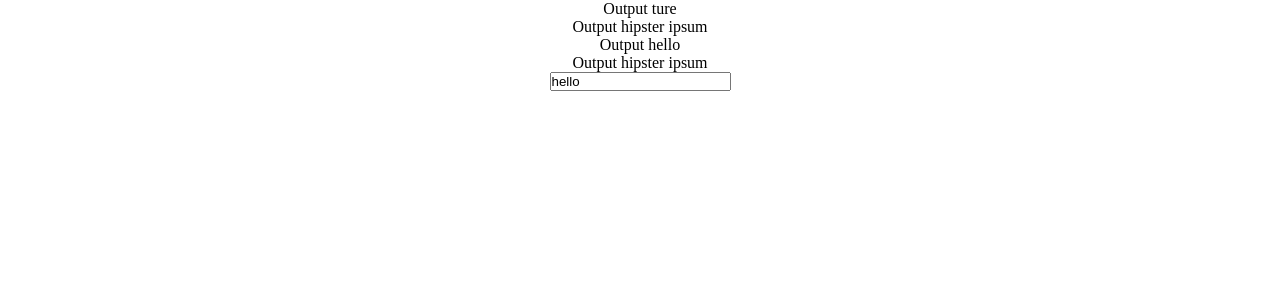
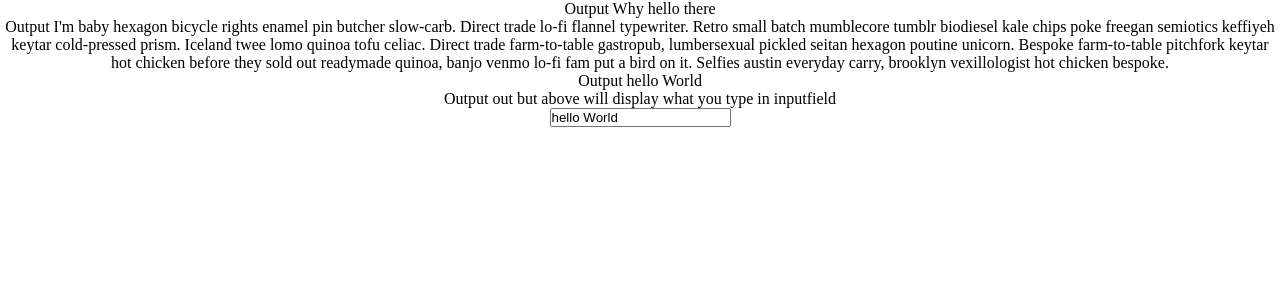
Before and after one commit to Thornvik/typescript-exercise, a React (Create React App) app: page / in a window 1280 px wide. Shown: the top 300 px of the page. Built offline with nearby package versions, Linux system fonts and the light colour scheme.

Commit message:
import sass to input/output

```diff
--- a/src/App.css
+++ b/src/App.css
@@ -1,38 +1,3 @@
 .App {
   text-align: center;
 }
-
-.App-logo {
-  height: 40vmin;
-  pointer-events: none;
-}
-
-@media (prefers-reduced-motion: no-preference) {
-  .App-logo {
-    animation: App-logo-spin infinite 20s linear;
-  }
-}
-
-.App-header {
-  background-color: #282c34;
-  min-height: 100vh;
-  display: flex;
-  flex-direction: column;
-  align-items: center;
-  justify-content: center;
-  font-size: calc(10px + 2vmin);
-  color: white;
-}
-
-.App-link {
-  color: #61dafb;
-}
-
-@keyframes App-logo-spin {
-  from {
-    transform: rotate(0deg);
-  }
-  to {
-    transform: rotate(360deg);
-  }
-}
--- a/src/App.tsx
+++ b/src/App.tsx
@@ -5,7 +5,7 @@ import Input from "./components/input/Input";
 import Output from "./components/output/Output";
 
 function App() {
-  const [name, setName] = useState("hello");
+  const [name, setName] = useState("hello World");
 
   const handleChange = (event: ChangeEvent<HTMLInputElement>) => {
     setName(event.target.value);
@@ -13,8 +13,14 @@ function App() {
 
   return (
     <div className="App">
-      <Output name="ture" paragraph="hipster ipsum"></Output>
-      <Output name={name} paragraph="hipster ipsum"></Output>
+      <Output
+        name="Why hello there"
+        paragraph="I'm baby hexagon bicycle rights enamel pin butcher slow-carb. Direct trade lo-fi flannel typewriter. Retro small batch mumblecore tumblr biodiesel kale chips poke freegan semiotics keffiyeh keytar cold-pressed prism. Iceland twee lomo quinoa tofu celiac. Direct trade farm-to-table gastropub, lumbersexual pickled seitan hexagon poutine unicorn. Bespoke farm-to-table pitchfork keytar hot chicken before they sold out readymade quinoa, banjo venmo lo-fi fam put a bird on it. Selfies austin everyday carry, brooklyn vexillologist hot chicken bespoke."
+      ></Output>
+      <Output
+        name={name}
+        paragraph="out but above will display what you type in inputfield"
+      ></Output>
       <Input name={name} onChange={handleChange}></Input>
     </div>
   );
--- a/src/components/input/Input.tsx
+++ b/src/components/input/Input.tsx
@@ -1,4 +1,6 @@
 import React from "react";
+
+import styles from "./Input.module.sass";
 
 interface InputProps {
   name: string;
@@ -7,7 +9,7 @@ interface InputProps {
 
 const Input = ({ name, onChange }: InputProps) => {
   return (
-    <div>
+    <div className={styles.inputContainer}>
       <input type="text" value={name} onChange={onChange} />
     </div>
   );
```
Also changed, not shown: src/components/input/Input.module.sass (added), src/components/output/Output.module.sass (added).
